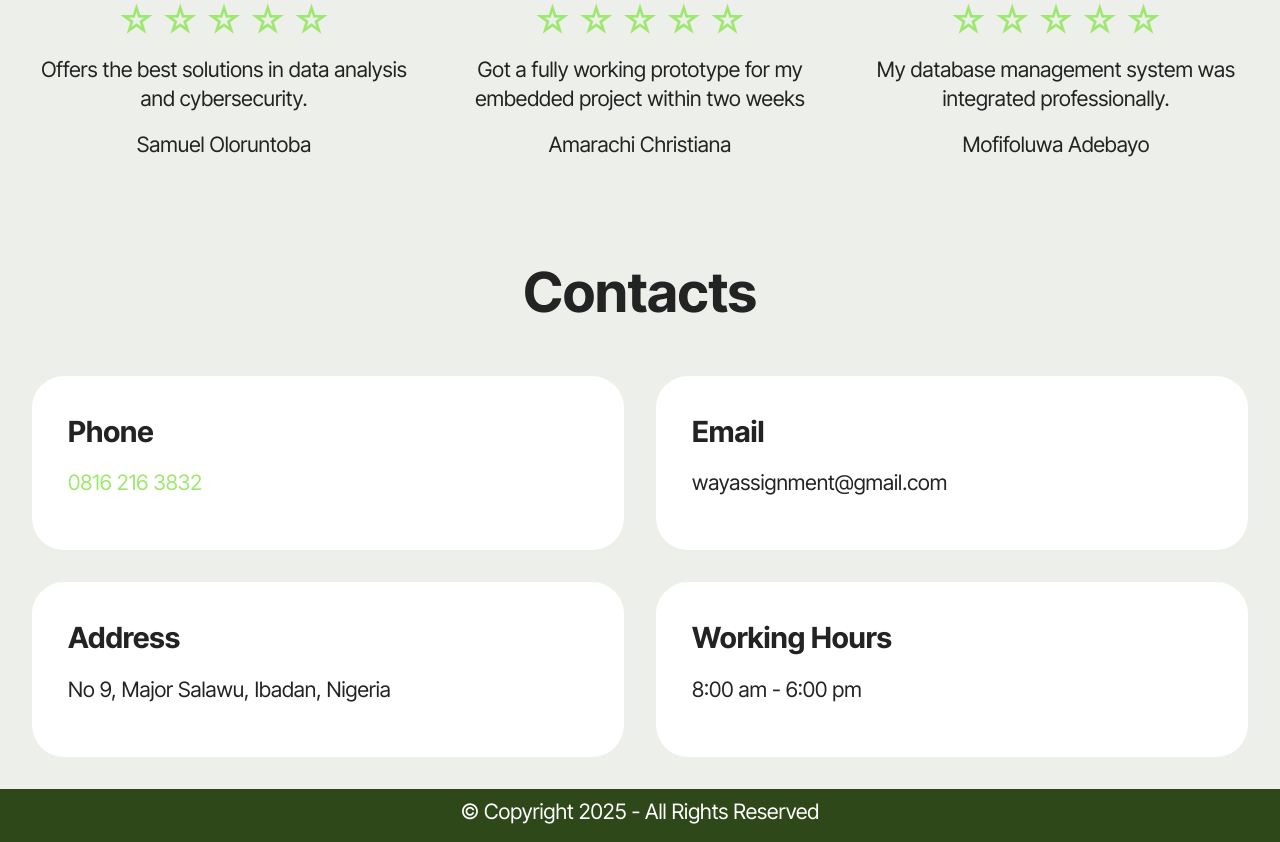
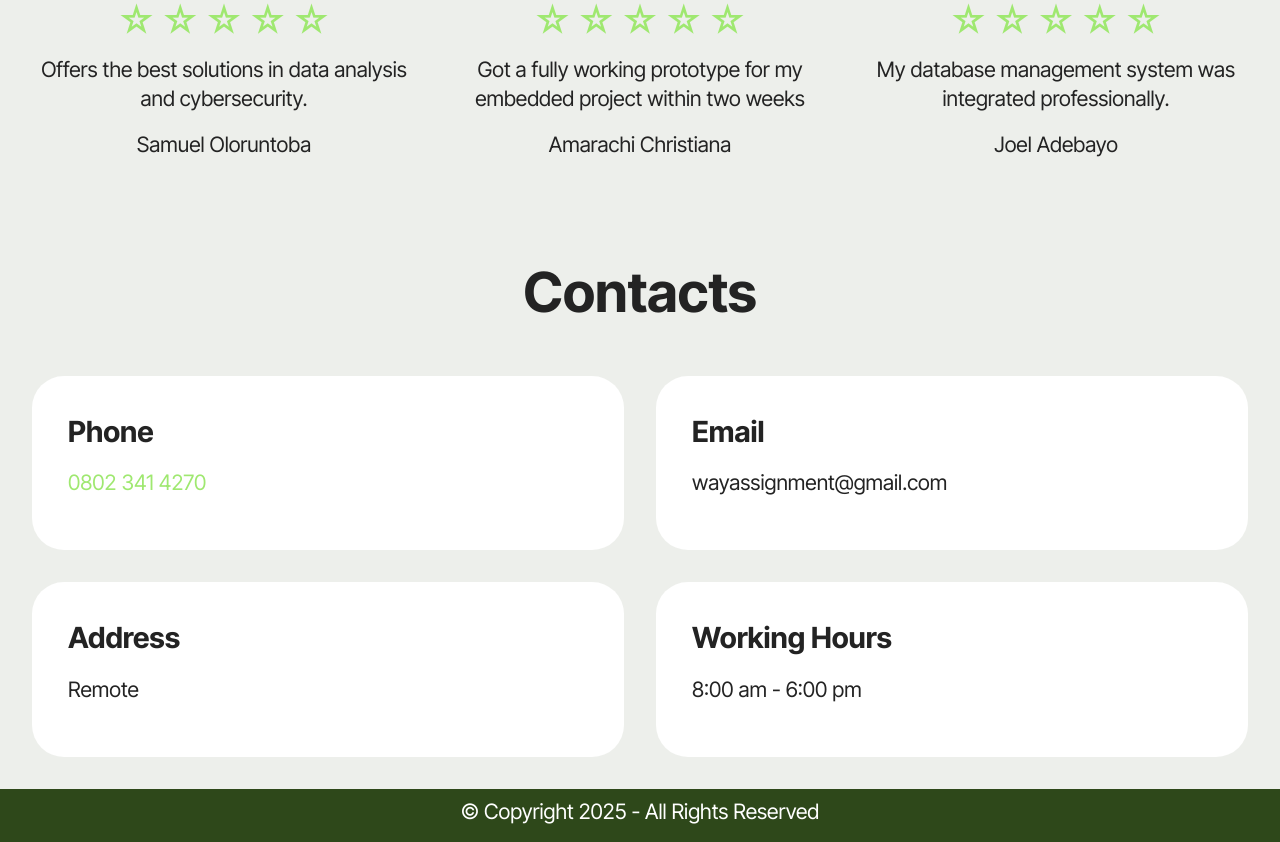
Before and after one commit to Faryour/exploretechafrica, a plain HTML site: page index.html in a window 1280 px wide. Shown: the part 4213-5055 px from the top of the page. Drawn offline with Linux system fonts and the light colour scheme; files whose address does not match are found by name.

Commit message:
Update index.html

```diff
--- a/index.html
+++ b/index.html
@@ -600,7 +600,7 @@
               </div>
               <h5 class="card-title mbr-fonts-style mb-3 display-7">My database management system was integrated
                 professionally.</h5>
-              <p class="card-text mbr-fonts-style mb-0 display-7">Mofifoluwa Adebayo</p>
+              <p class="card-text mbr-fonts-style mb-0 display-7">Joel Adebayo</p>
             </div>
           </div>
         </div>
@@ -635,7 +635,7 @@
                 <strong>Phone</strong>
               </h6>
               <p class="mbr-text mbr-fonts-style display-7">
-                <a href="tel:+12345678910" class="text-primary">0816 216 3832</a>
+                <a href="tel:+2348023414270" class="text-primary">0802 341 4270</a>
               </p>
             </div>
           </div>
@@ -656,7 +656,7 @@
               <h6 class="card-title mbr-fonts-style mb-3 display-5">
                 <strong>Address</strong>
               </h6>
-              <p class="mbr-text mbr-fonts-style display-7">No 9, Major Salawu, Ibadan, Nigeria</p>
+              <p class="mbr-text mbr-fonts-style display-7">Remote</p>
             </div>
           </div>
         </div>
```
